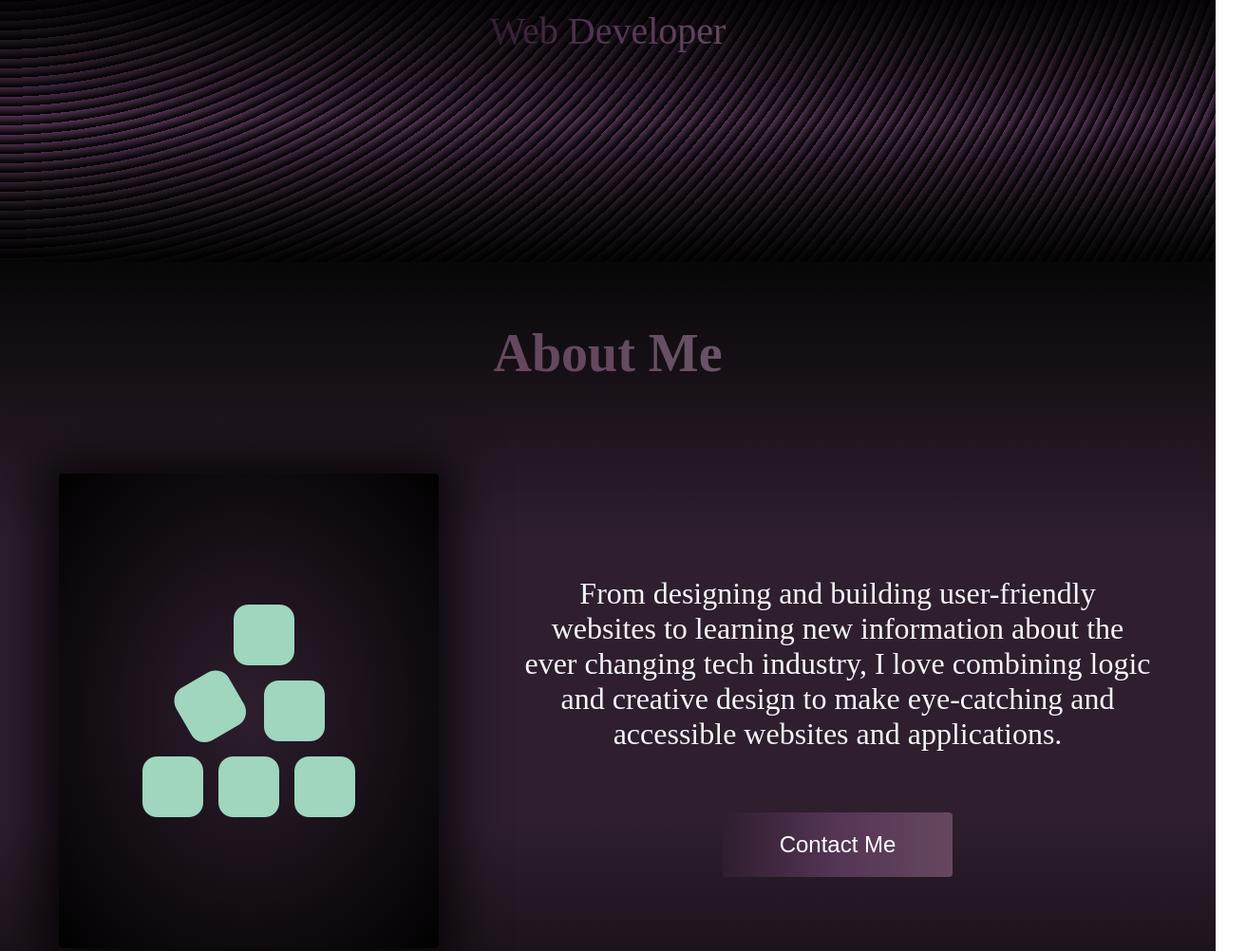
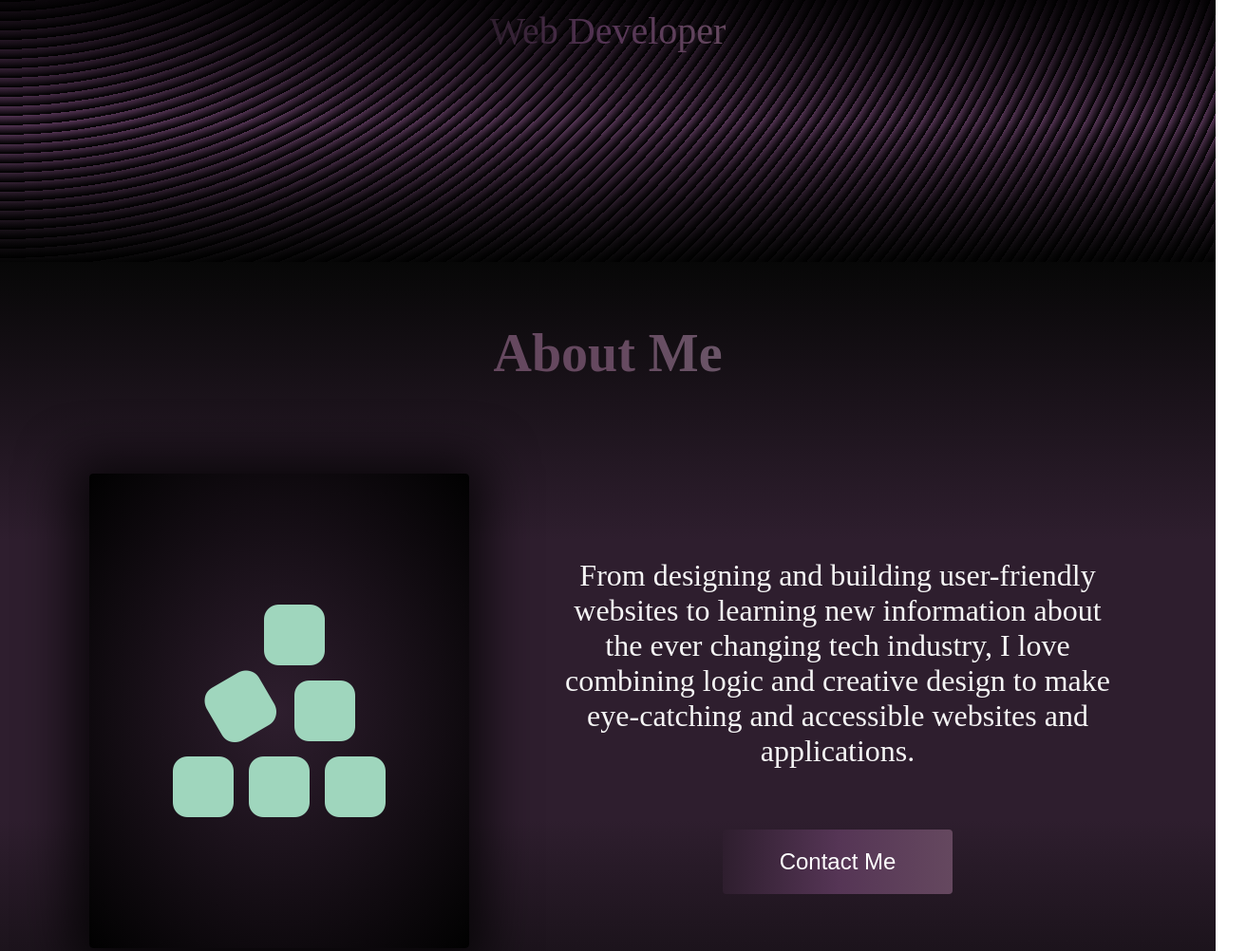
Before and after one commit to Shanehortonm/Resume2023, a plain HTML site: page index.html in a window 1280 px wide. Shown: the part 545-1547 px from the top of the page at 95% size, 1312 px wide, since content can reach past the window. Drawn offline with nearby package versions, Linux system fonts and the light colour scheme.

Commit message:
add padding to prevent over lap

```diff
--- a/styles.css
+++ b/styles.css
@@ -257,7 +257,7 @@ Start of About
 		var(--color2),
 		var(--color1)
 	);
-	padding: 4rem 0;
+	padding: 4rem 2rem;
 	display: flex;
 	flex-direction: column;
 	justify-content: center;
```
